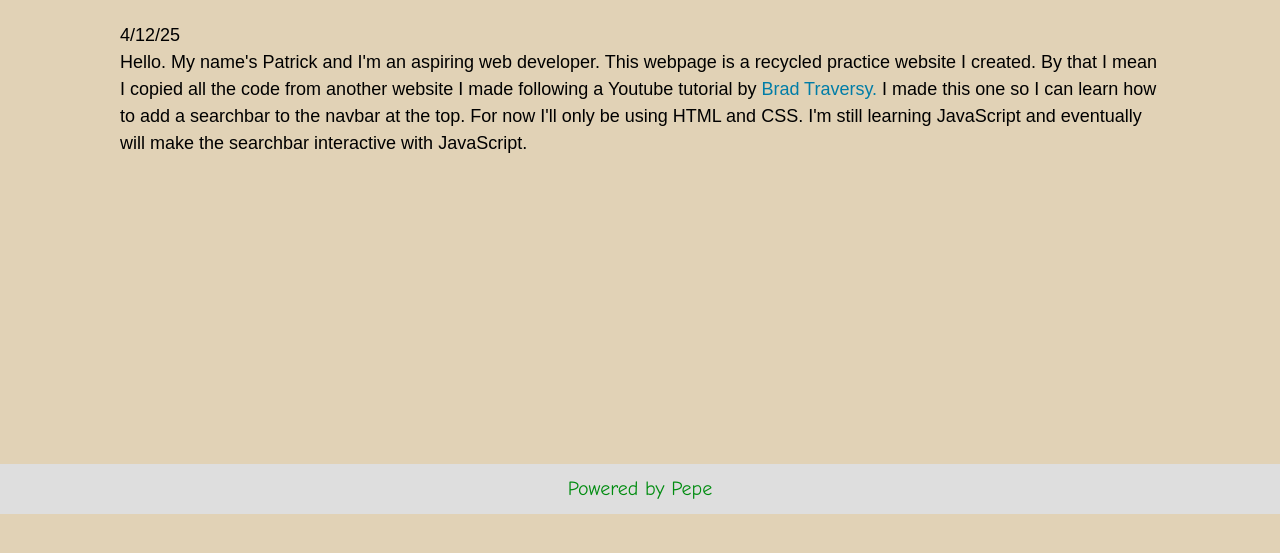
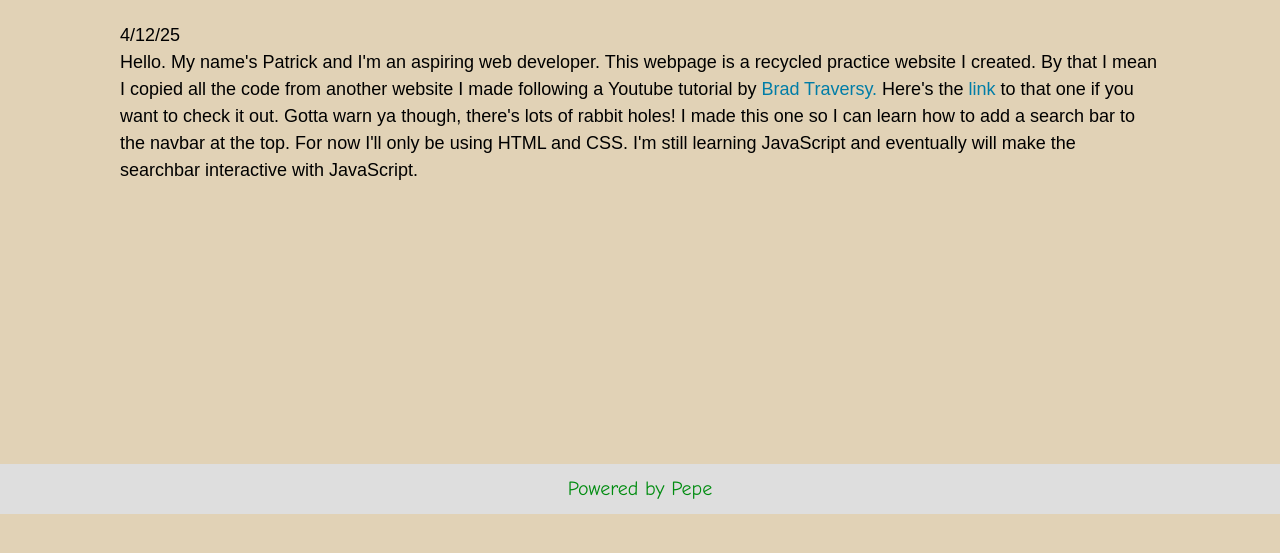
Before and after one commit to pepemanuel62/search-bar, a plain HTML site: page index.html in a window 1280 px wide. Shown: the part 121-674 px from the top of the page. Drawn offline with Linux system fonts and the light colour scheme.

Commit message:
Edit html

```diff
--- a/index.html
+++ b/index.html
@@ -34,7 +34,7 @@
         <div>
           <h1>Just a simple webpage</h1>
           <p>4/12/25</p>
-          <p>Hello. My name's Patrick and I'm an aspiring web developer. This webpage is a recycled practice website I created. By that I mean I copied all the code from another website I made following a Youtube tutorial by <a href="https://www.traversymedia.com/" target="_blank" rel="noopener noreferrer">Brad Traversy.</a> I made this one so I can learn how to add a searchbar to the navbar at the top. For now I'll only be using HTML and CSS. I'm still learning JavaScript and eventually will make the searchbar interactive with JavaScript.</p>
+          <p>Hello. My name's Patrick and I'm an aspiring web developer. This webpage is a recycled practice website I created. By that I mean I copied all the code from another website I made following a Youtube tutorial by <a href="https://www.traversymedia.com/" target="_blank" rel="noopener noreferrer">Brad Traversy.</a> Here's the <a href="https://pepemanuel62.github.io/Flexbox-Tutorial/" target="_blank" rel="noopener noreferrer">link</a> to that one if you want to check it out. Gotta warn ya though, there's lots of rabbit holes! I made this one so I can learn how to add a search bar to the navbar at the top. For now I'll only be using HTML and CSS. I'm still learning JavaScript and eventually will make the searchbar interactive with JavaScript.</p>
         </div>
       </div>
         <!--</div>
```
